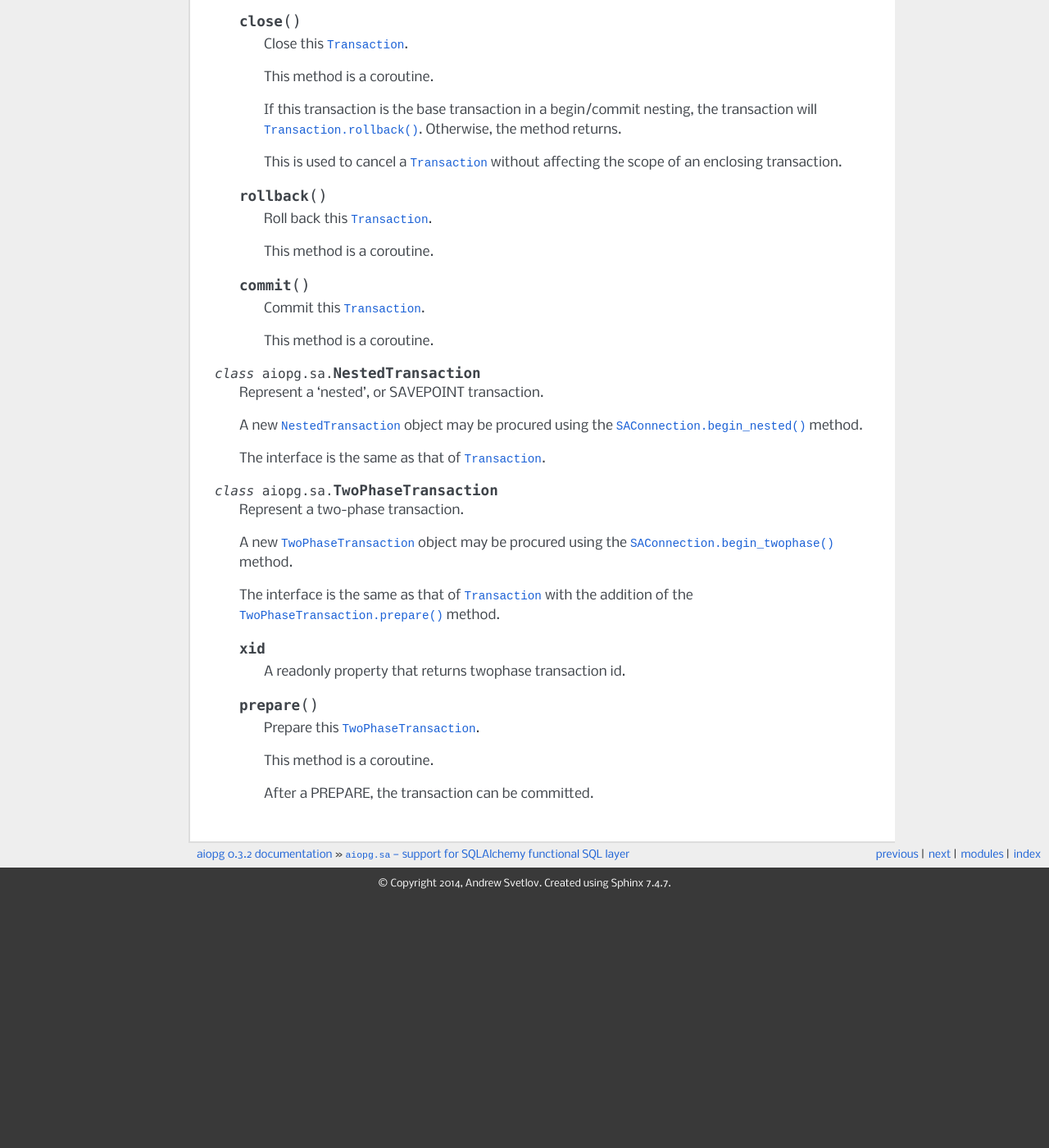
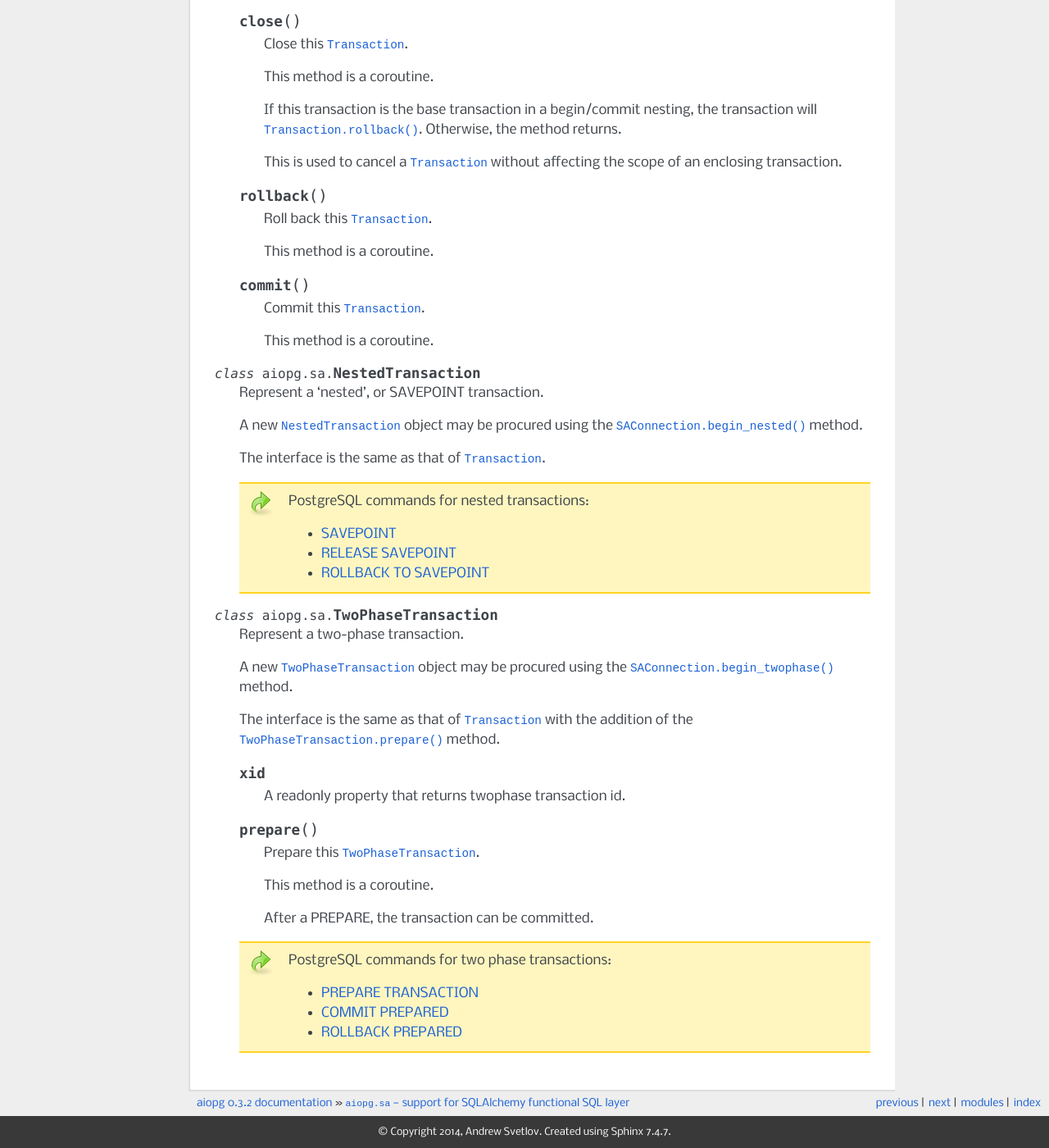
Before and after one commit to aio-libs/aiopg, a Sphinx documentation site: the page built from docs/sa.rst, in a window 1280 px wide and 1400 px high, scrolled down 8649 px. Shown: the whole window at 82% size. Built offline with Sphinx 7.4.7, drawn with Linux system fonts in a browser that asks for light colours; before the commit the page ends 9746 px from its top, so only the background shows below that.

Commit message:
Add links to SQL commands for nested and two-phase transactions

```diff
--- a/docs/sa.rst
+++ b/docs/sa.rst
@@ -538,6 +538,20 @@ Transaction objects
 
    The interface is the same as that of :class:`Transaction`.
 
+   .. seealso:: PostgreSQL commands for nested transactions:
+
+      * SAVEPOINT_
+      * `RELEASE SAVEPOINT`_
+      * `ROLLBACK TO SAVEPOINT`_
+
+.. _SAVEPOINT: http://www.postgresql.org/docs/current/static/sql-savepoint.html
+
+.. _RELEASE SAVEPOINT:
+   http://www.postgresql.org/docs/current/static/sql-release-savepoint.html
+
+.. _ROLLBACK TO SAVEPOINT:
+   http://www.postgresql.org/docs/current/static/sql-rollback-to.html
+
 
 .. class:: TwoPhaseTransaction
 
@@ -560,3 +574,18 @@ Transaction objects
       This method is a :ref:`coroutine <coroutine>`.
 
       After a PREPARE, the transaction can be committed.
+
+   .. seealso:: PostgreSQL commands for two phase transactions:
+
+      * `PREPARE TRANSACTION`_
+      * `COMMIT PREPARED`_
+      * `ROLLBACK PREPARED`_
+
+.. _PREPARE TRANSACTION:
+   http://www.postgresql.org/docs/current/static/sql-prepare-transaction.html
+
+.. _COMMIT PREPARED:
+   http://www.postgresql.org/docs/current/static/sql-commit-prepared.html
+
+.. _ROLLBACK PREPARED:
+   http://www.postgresql.org/docs/current/static/sql-rollback-prepared.html
```
